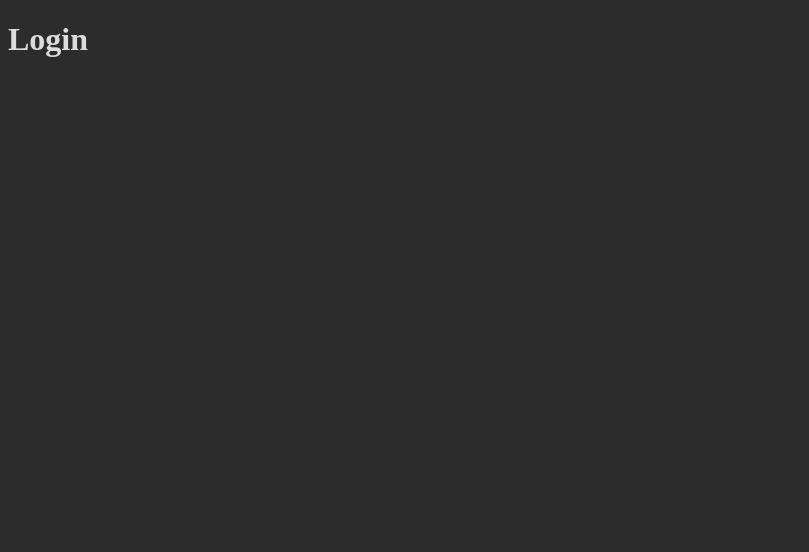
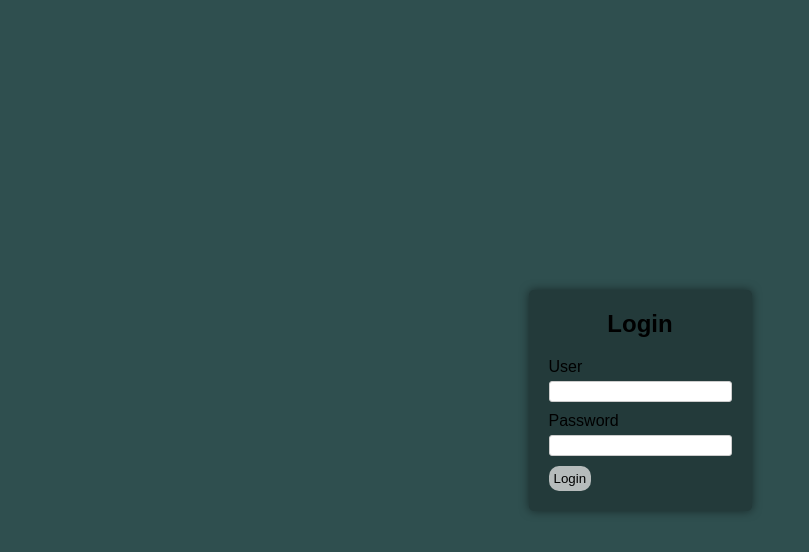
Before and after one commit to Solractys/Login, a plain HTML site: page index.html in a window 1280 px wide. Shown: the whole page, without its empty margins (0-809 px from the left). Drawn offline with Linux system fonts and the light colour scheme.

Commit message:
solid base 2 :anguished:

```diff
--- a/index.html
+++ b/index.html
@@ -6,8 +6,21 @@
         <link rel="stylesheet" href="styles.css">
     </head>
     <body>
-        <header>
-            <h1>Login</h1>
-        </header>
+        <div class="login-container">
+            <form class="login-form" action="#" method="post">
+                <h2>Login</h2>
+                <div class="input-group">
+                    <label for="username">User</label>
+                    <input type="username" id="username" name="username" required>
+                </div>
+                <div class="input-group">
+                    <label for="password">Password</label>
+                    <input type="password" name="password" id="password" required>
+                </div>
+                <div>
+                    <button type="submit">Login</button>
+                </div>
+            </form>
+        </div>
     </body>
 </html>
--- a/styles.css
+++ b/styles.css
@@ -1,6 +1,52 @@
+* {
+    margin: 0;
+    padding: 0;
+    box-sizing: border-box;
+}
+
 body {
-    background-color: rgb(44, 44, 44);
+    font-family: sans-serif;
+    background-color: darkslategrey;
+    display: flex;
+    justify-content: center;
+    align-items: center;
+    height: 100vh;
 }
-h1 {
-    color: gainsboro;
+.login-container {
+    background-color: rgb(35, 58, 58);
+    padding: 20px;
+    border-radius: 5px;
+    box-shadow: 0 0 10px rgba(0, 0, 0, 0.5);
 }
+.login-form {
+    display: flex;
+    flex-direction: column;
+}
+.login-form h2 {
+    text-align: center;
+    margin-bottom: 20px;
+}
+.input-group {
+    margin-bottom: 10px;
+}
+.input-group label {
+    display: block;
+    margin-bottom: 5px;
+}
+.input-group input{
+    width: 100%;
+    padding: 2px;
+    border-radius: 3px;
+    border: 1px solid #ccc;
+}
+button {
+    padding: 5px;
+    background-color: rgb(182, 187, 187);
+    border-radius: 10px;
+    border: none;
+    cursor: pointer;
+    transition: 0.8s ease background-color;
+}
+button:hover {
+    background-color: rgb(69, 160, 148);
+}
```
